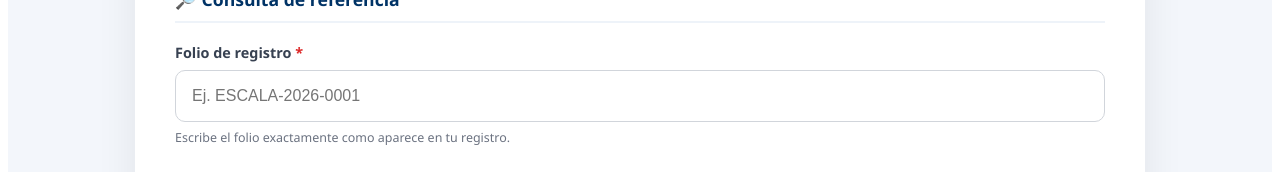
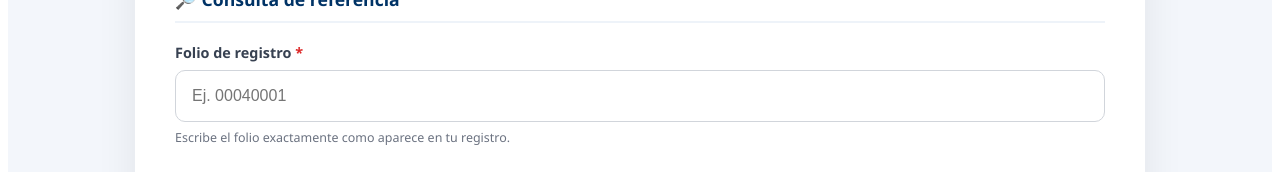
Before and after one commit to MartinezSergio0/ITE-EVENTOS, a Vue app in the folder Frontend/: page /referencia-escala in a window 1280 px wide. Shown: the part 611-783 px from the top of the page. Built offline with nearby package versions, Linux system fonts and the light colour scheme; no server answers.

Commit message:
fix: mensaje ejemplo de folio

```diff
--- a/Frontend/src/Views/public/ReferenciaEscalaView.vue
+++ b/Frontend/src/Views/public/ReferenciaEscalaView.vue
@@ -137,7 +137,7 @@
             <input
               v-model="folio"
               type="text"
-              placeholder="Ej. ESCALA-2026-0001"
+              placeholder="Ej. 00040001"
               maxlength="50"
               autocomplete="off"
               @keyup.enter="buscarReferencia"
```
